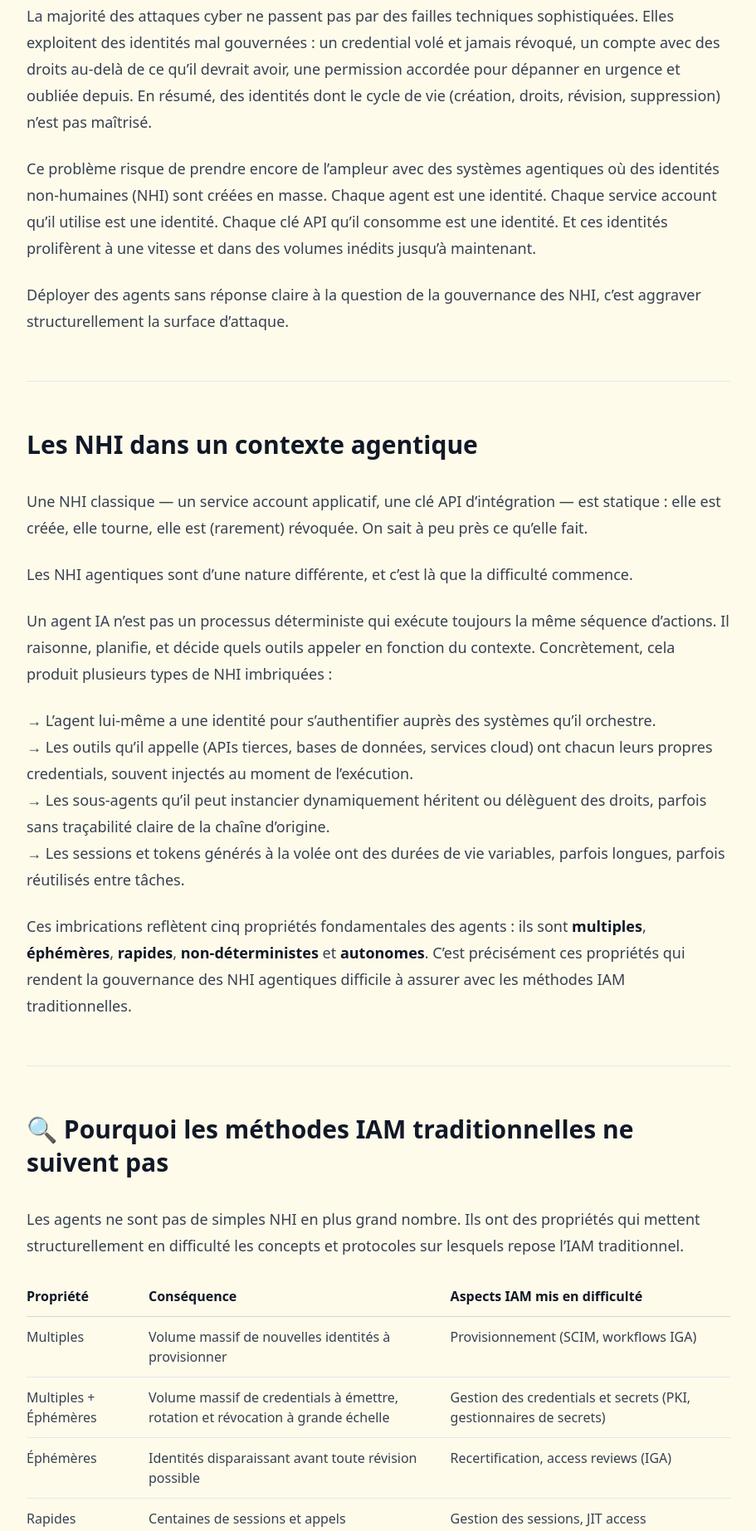
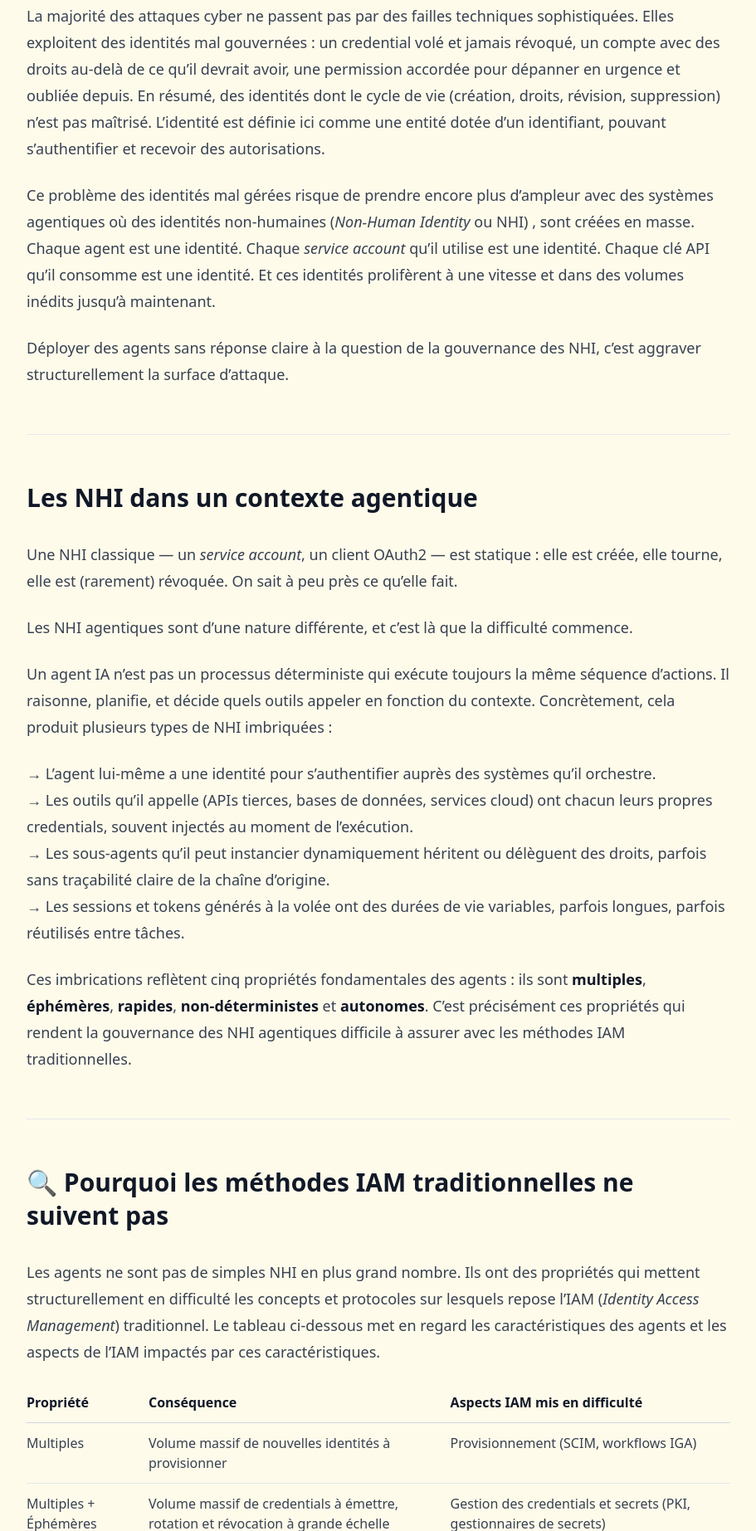
Before and after one commit to ai-referent/ai-referent.github.io, an Astro site: page /blog/iam_and_agentic_systems in a window 1280 px wide. Shown: the part 567-2412 px from the top of the page at 83% size, without its empty margins (184-1095 px from the left). Built offline with nearby package versions, Linux system fonts and the light colour scheme; Astro itself is replaced by a stand-in of ours.

Commit message:
new version of IAM_and_agentic_systems.md

```diff
--- a/src/content/blog/IAM_and_agentic_systems.md
+++ b/src/content/blog/IAM_and_agentic_systems.md
@@ -11,9 +11,9 @@ excerpt: "L'IAM a été conçu pour des humains. Les agents ne le sont pas. Et d
 
 ## L'identité mal gouvernée, premier vecteur d'attaque
 
-La majorité des attaques cyber ne passent pas par des failles techniques sophistiquées. Elles exploitent des identités mal gouvernées : un credential volé et jamais révoqué, un compte avec des droits au-delà de ce qu'il devrait avoir, une permission accordée pour dépanner en urgence et oubliée depuis. En résumé, des identités dont le cycle de vie (création, droits, révision, suppression) n'est pas maîtrisé.
+La majorité des attaques cyber ne passent pas par des failles techniques sophistiquées. Elles exploitent des identités mal gouvernées : un credential volé et jamais révoqué, un compte avec des droits au-delà de ce qu'il devrait avoir, une permission accordée pour dépanner en urgence et oubliée depuis. En résumé, des identités dont le cycle de vie (création, droits, révision, suppression) n'est pas maîtrisé. L'identité est définie ici comme une entité dotée d'un identifiant, pouvant s'authentifier et recevoir des autorisations.
 
-Ce problème risque de prendre encore de l'ampleur avec des systèmes agentiques où des identités non-humaines (NHI) sont créées en masse. Chaque agent est une identité. Chaque service account qu'il utilise est une identité. Chaque clé API qu'il consomme est une identité. Et ces identités prolifèrent à une vitesse et dans des volumes inédits jusqu'à maintenant.
+Ce problème des identités mal gérées risque de prendre encore plus d'ampleur avec des systèmes agentiques où des identités non-humaines (*Non-Human Identity* ou NHI) , sont créées en masse. Chaque agent est une identité. Chaque *service account* qu'il utilise est une identité. Chaque clé API qu'il consomme est une identité. Et ces identités prolifèrent à une vitesse et dans des volumes inédits jusqu'à maintenant.
 
 Déployer des agents sans réponse claire à la question de la gouvernance des NHI, c'est aggraver structurellement la surface d'attaque.
 
@@ -21,7 +21,7 @@ Déployer des agents sans réponse claire à la question de la gouvernance des N
 
 ## Les NHI dans un contexte agentique
 
-Une NHI classique — un service account applicatif, une clé API d'intégration — est statique : elle est créée, elle tourne, elle est (rarement) révoquée. On sait à peu près ce qu'elle fait.
+Une NHI classique — un *service account*, un client OAuth2 — est statique : elle est créée, elle tourne, elle est (rarement) révoquée. On sait à peu près ce qu'elle fait.
 
 Les NHI agentiques sont d'une nature différente, et c'est là que la difficulté commence.
 
@@ -38,7 +38,7 @@ Ces imbrications reflètent cinq propriétés fondamentales des agents : ils son
 
 ## 🔍 Pourquoi les méthodes IAM traditionnelles ne suivent pas
 
-Les agents ne sont pas de simples NHI en plus grand nombre. Ils ont des propriétés qui mettent structurellement en difficulté les concepts et protocoles sur lesquels repose l'IAM traditionnel.
+Les agents ne sont pas de simples NHI en plus grand nombre. Ils ont des propriétés qui mettent structurellement en difficulté les concepts et protocoles sur lesquels repose l'IAM (*Identity Access Management*) traditionnel. Le tableau ci-dessous met en regard les caractéristiques des agents et les aspects de l'IAM impactés par ces caractéristiques.
 
 | Propriété | Conséquence | Aspects IAM mis en difficulté |
 |---|---|---|
```
